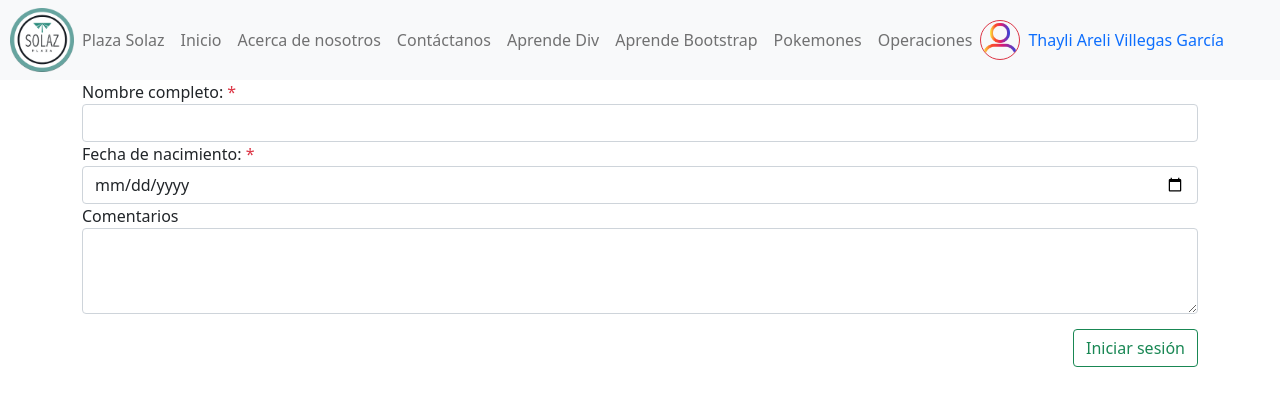
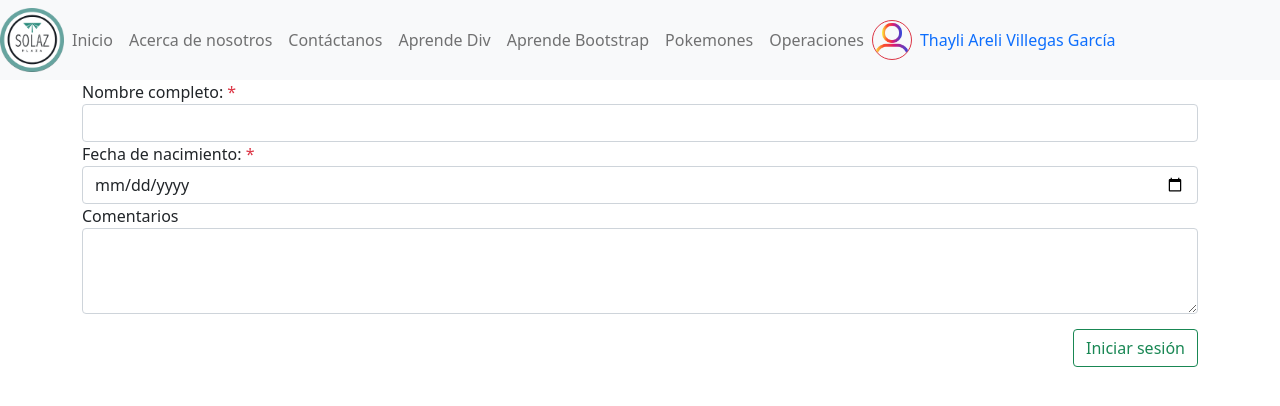
Before and after one commit to ThayliAreliVillegas112/OtraPrueba, a plain HTML site: page screen/learnJavaScrip.html in a window 1280 px wide. Drawn offline with nearby package versions, Linux system fonts and the light colour scheme.

Commit message:
Modificacion de encabezado

```diff
--- a/screen/learnJavaScrip.html
+++ b/screen/learnJavaScrip.html
@@ -10,24 +10,20 @@
             crossorigin="anonymous"></script>
         <meta name="viewport" content="width=device-width, initial-scale=1, shrink-to-fit=no">
         <link rel="stylesheet" href="../css/bootstrap.min.css">
+        <link rel="stylesheet" href="../css/style.css">
         <link rel="stylesheet" href="https://cdnjs.cloudflare.com/ajax/libs/font-awesome/5.15.3/css/all.min.css">
 
     </head>
     <body>
-        <nav class="navbar navbar-expand-lg navbar-light bg-light sticky-top">
-            <img style="margin-left: 10px;" alt="PLAZA SOLAZ-PLAZA-TEMIXCO-MORELOS " src="../assets/img/logo.png" width="5%"
-                height="5%">
+        <nav class="navbar navbar-expand-lg navbar-light bg-light">
+            <img alt="PLAZA SOLAZ-PLAZA-TEMIXCO-MORELOS " src="../assets/img/logo.png" width="5%" height="5%">
             <button class="navbar-toggler" type="button" data-toggle="collapse" data-target="#navbarSupportedContent"
                 aria-controls="navbarSupportedContent" aria-expanded="false" aria-label="Toggle navigation">
                 <span class="navbar-toggler-icon"></span>
             </button>
-
             <div class="collapse navbar-collapse" id="navbarSupportedContent">
                 <ul class="navbar-nav mr-auto">
                     <li class="nav-item active">
-                        <a class="nav-link" href="#">Plaza Solaz <span class="sr-only"></span></a>
-                    </li>
-                    <li class="nav-item">
                         <a class="nav-link" href="../index.html">Inicio <span class="sr-only"></span></a>
                     </li>
                     <li class="nav-item">
@@ -46,14 +42,13 @@
                         <a class="nav-link" href="../screen/pokemon.html">Pokemones</a>
                     </li>
                     <li class="nav-item">
-                        <a class="nav-link" href="../screen/operaciones.html">Operaciones</a>
+                        <a class="nav-link" href="../screen/Operaciones2.html">Operaciones</a>
                     </li>
                 </ul>
-                <!--Sin mr-auto se alinea a la derecha-->
-                <ul class="navbar-nav">
+                <ul aling="right" class="navbar-nav">
                     <li>
                         <img class="border border-danger rounded-circle" height="40" width="40"
-                        src="../assets/img/perfil.png">
+                            src="../assets/img/perfil.png">
                     </li>
                     <li class="nav-item">
                         <a class="nav-link text-primary">Thayli Areli Villegas García</a>
```
